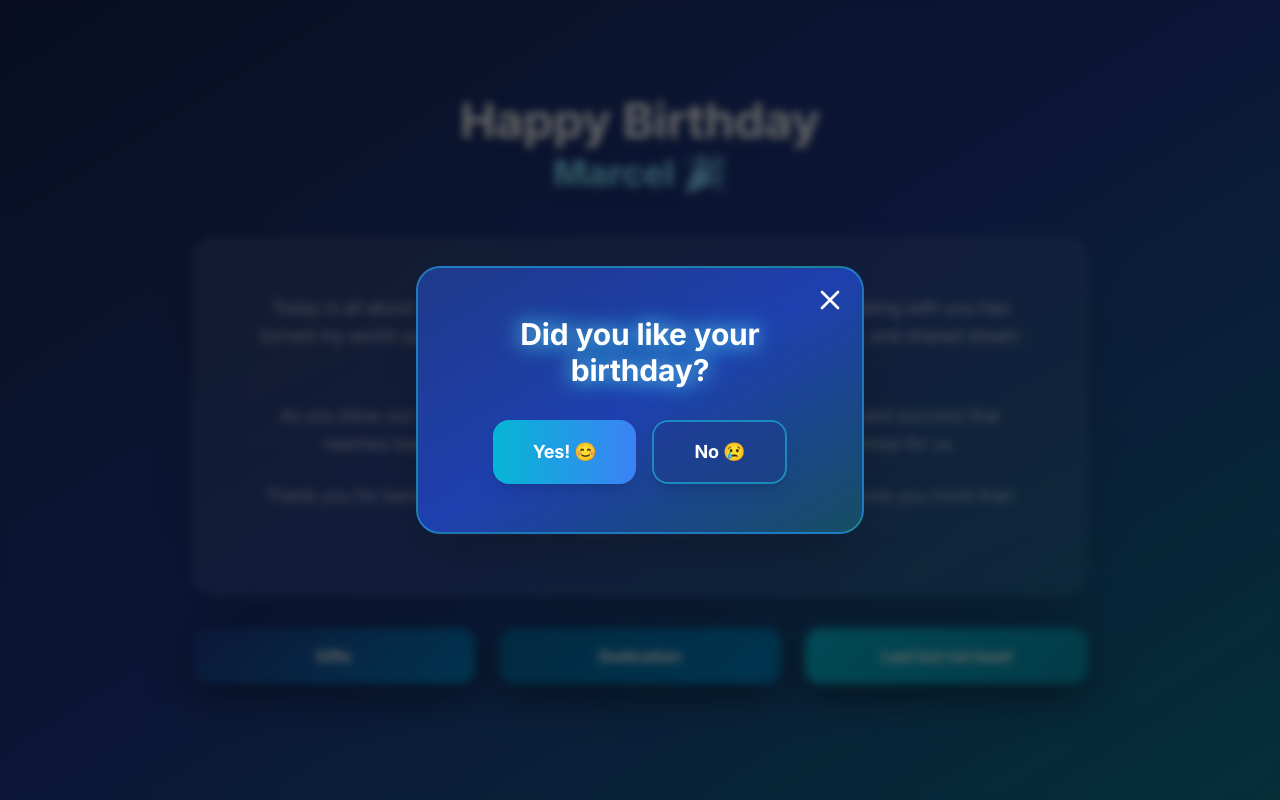
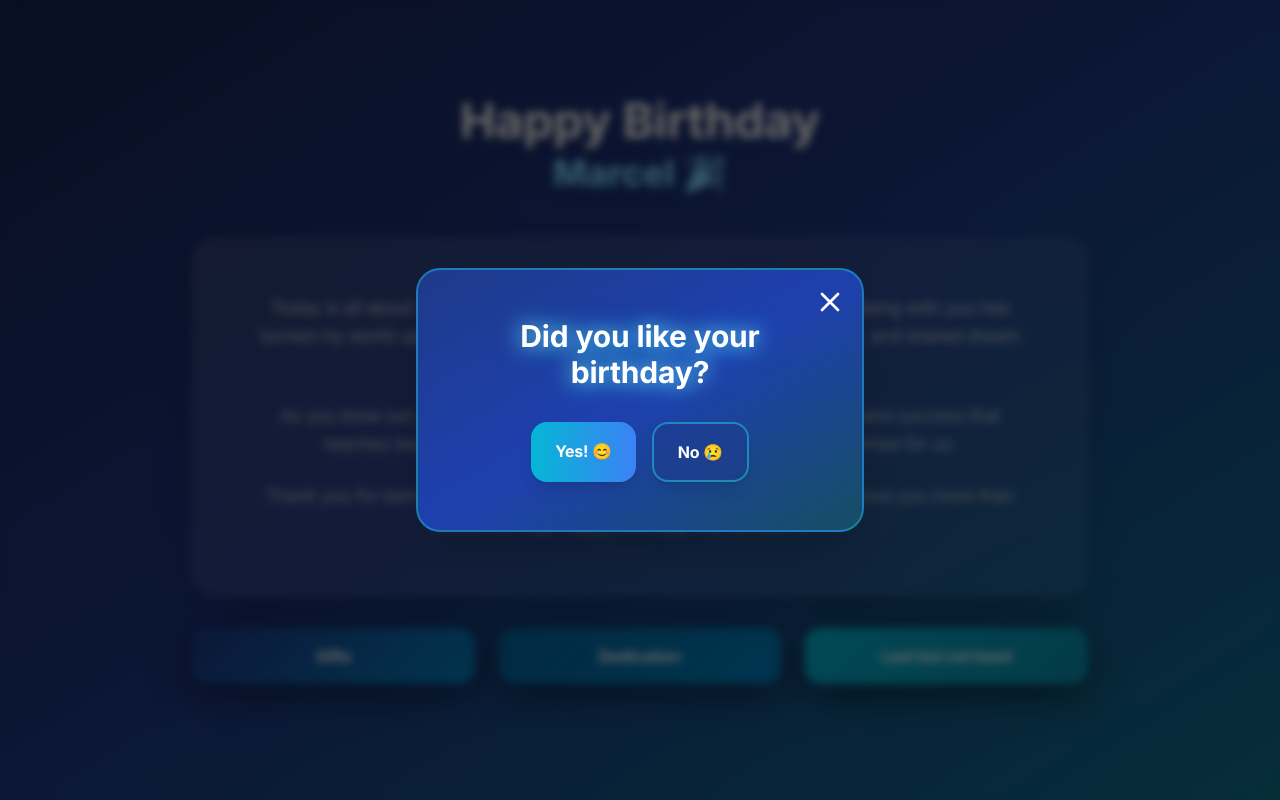
Before and after one commit to WangilaPrish/wish, a React (Vite) app: page / in a window 1280 px wide. Both pictures are taken after a click on the button "Last but not least". Built offline with nearby package versions, Linux system fonts and the light colour scheme.

Commit message:
style: adjust button padding and font sizes for improved UI consistency in BirthdayPopup

```diff
--- a/src/components/BirthdayPopup.tsx
+++ b/src/components/BirthdayPopup.tsx
@@ -59,19 +59,19 @@ export default function BirthdayPopup({ onClose }: BirthdayPopupProps): JSX.Elem
                         <div className="flex gap-4 justify-center flex-wrap">
                             <button
                                 onClick={handleFirstYes}
-                                className="group relative px-10 py-4 bg-gradient-to-r from-cyan-500 to-blue-500 text-white font-bold rounded-2xl shadow-lg transition-all duration-300 transform hover:scale-110 hover:shadow-2xl hover:shadow-cyan-500/50 active:scale-95 overflow-hidden"
+                                className="group relative px-6 py-4 bg-gradient-to-r from-cyan-500 to-blue-500 text-white font-bold rounded-2xl shadow-lg transition-all duration-300 transform hover:scale-110 hover:shadow-2xl hover:shadow-cyan-500/50 active:scale-95 overflow-hidden"
                             >
                                 <div className="absolute inset-0 bg-white opacity-0 group-hover:opacity-20 transition-opacity duration-300"></div>
                                 <div className="absolute inset-0 bg-gradient-to-r from-transparent via-white to-transparent opacity-0 group-hover:opacity-30 animate-slide-shine"></div>
-                                <span className="relative text-lg">Yes! 😊</span>
+                                <span className="relative text-base">Yes! 😊</span>
                             </button>
                             <button
                                 onClick={() => setShowFirstNo(true)}
-                                className="group relative px-10 py-4 bg-blue-900/50 backdrop-blur-sm border-2 border-cyan-400/50 text-white font-bold rounded-2xl shadow-lg transition-all duration-300 transform hover:scale-110 hover:shadow-2xl hover:shadow-blue-500/50 active:scale-95 overflow-hidden"
+                                className="group relative px-6 py-4 bg-blue-900/50 backdrop-blur-sm border-2 border-cyan-400/50 text-white font-bold rounded-2xl shadow-lg transition-all duration-300 transform hover:scale-110 hover:shadow-2xl hover:shadow-blue-500/50 active:scale-95 overflow-hidden"
                             >
                                 <div className="absolute inset-0 bg-white opacity-0 group-hover:opacity-20 transition-opacity duration-300"></div>
                                 <span className="relative">
-                                    <div className="text-lg">No 😢</div>
+                                    <div className="text-base">No 😢</div>
                                     {showFirstNo && (
                                         <div className="text-sm mt-2 transition-all duration-500 animate-fade-in">
                                             I thought you gonna love it... 💔
@@ -85,7 +85,7 @@ export default function BirthdayPopup({ onClose }: BirthdayPopupProps): JSX.Elem
 
                 {step === 'question2' && (
                     <div className="text-center animate-slide-up relative z-10">
-                        <h2 className="text-2xl md:text-3xl font-bold text-white mb-8 animate-glow">
+                        <h2 className="text-xl md:text-2xl font-bold text-white mb-8 animate-glow">
                             Was this the best ever?
                         </h2>
                         <div className="flex gap-4 justify-center flex-wrap">
```
